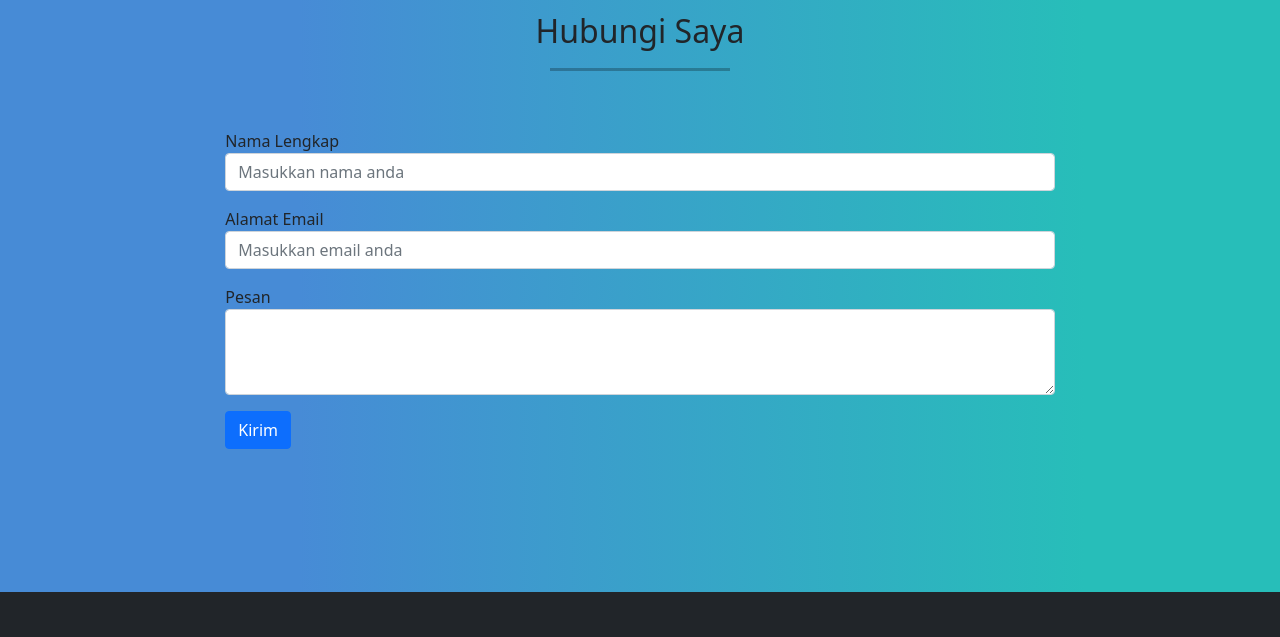
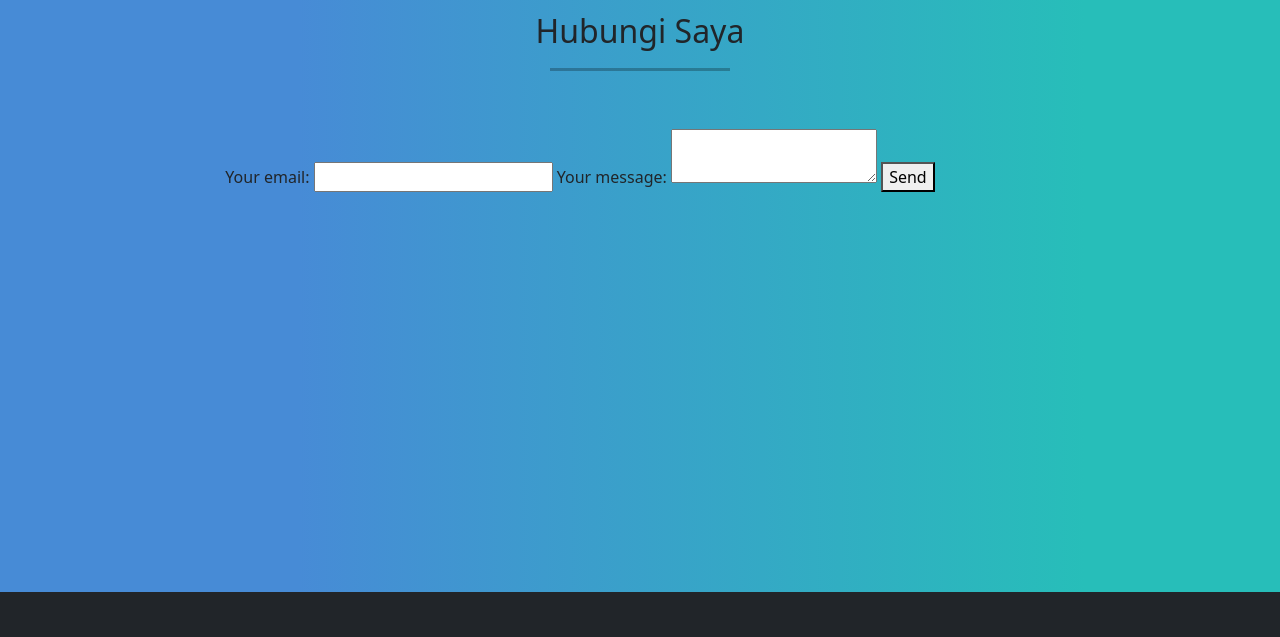
Before and after one commit to Rosikn23/NV, a plain HTML site: page index.html in a window 1280 px wide. Shown: the part 3260-3897 px from the top of the page. Drawn offline with nearby package versions, Linux system fonts and the light colour scheme.

Commit message:
Update index.html

```diff
--- a/index.html
+++ b/index.html
@@ -265,23 +265,21 @@
               <strong>Terimakasih!</strong> Pesan anda sudah kami terima
               <button type="button" class="btn-close" data-bs-dismiss="alert" aria-label="Close"></button>
             </div>
-            <form name="contact-form">
-              <div class="form-group pb-3">
-                <label for="name">Nama Lengkap</label>
-                <input type="name" class="form-control" id="name" aria-describedby="name" placeholder="Masukkan nama anda" name="nama" />
-              </div>
-              <div class="form-group pb-3">
-                <label for="exampleInputEmail1">Alamat Email</label>
-                <input type="email" class="form-control" id="exampleInputEmail1" aria-describedby="emailHelp" placeholder="Masukkan email anda" name="email" />
-              </div>
-              <div class="form-group pb-3">
-                <label for="pesan">Pesan</label>
-                <textarea class="form-control" id="pesan" rows="3" name="pesan"></textarea>
-              </div>
-              <button type="submit" class="btn btn-primary btn-kirim">Kirim</button>
-              <button class="btn btn-primary d-none btn-loading" type="button" disabled>
-                <span class="spinner-border spinner-border-sm" role="status" aria-hidden="true"></span>
-                Loading...
+            <form
+              action="https://formspree.io/f/mqapkjlb
+              method="POST"
+              >
+              <label>
+                Your email:
+    <input type="email" name="email">
+  </label>
+  <label>
+    Your message:
+    <textarea name="message"></textarea>
+  </label>
+  <!-- your other form fields go here -->
+  <button type="submit">Send</button>
+</form>
               </button>
             </form>
           </div>
```
